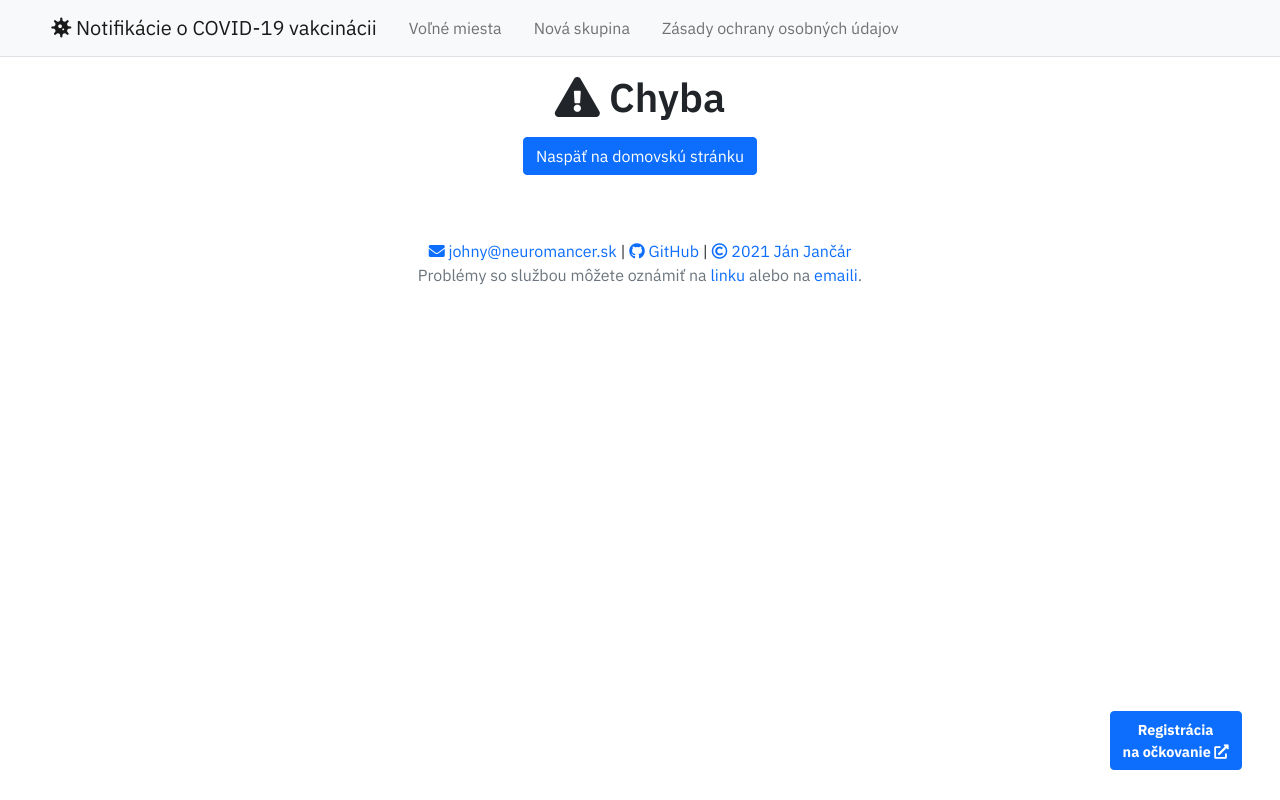
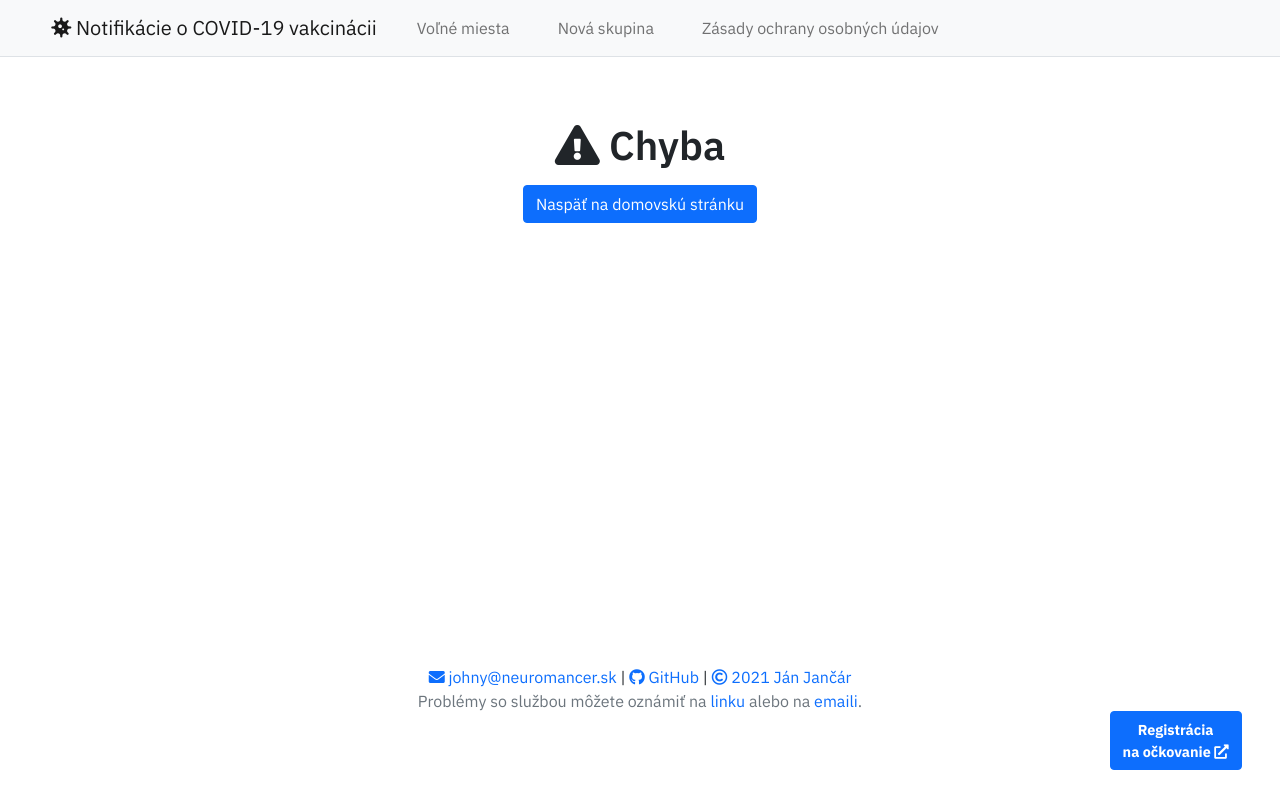
Before and after one commit to slovensko-help/vaccination-notify, a Python web app: template vacnotify/templates/error.html.jinja2 in a window 1280 px wide. Run offline with Jinja, Linux system fonts and the light colour scheme; the template is opened without the code that fills it, so the values that code supplies are empty; some libraries are stand-ins or nearby versions.

Commit message:
Better handling of CSRF errors and some minor style fixes.

```diff
--- a/vacnotify/__init__.py
+++ b/vacnotify/__init__.py
@@ -3,6 +3,7 @@ import locale
 import sentry_sdk
 import subprocess
 
+from flask_wtf.csrf import CSRFError
 from sentry_sdk.integrations.flask import FlaskIntegration
 from sentry_sdk.integrations.sqlalchemy import SqlalchemyIntegration
 from sentry_sdk.integrations.celery import CeleryIntegration
@@ -138,6 +139,11 @@ def errorhandler_notfound(error):
     return render_template("error.html.jinja2", error="Stránka neexistuje."), 404
 
 
+@app.errorhandler(CSRFError)
+def errorhandler_csrf(error):
+    return render_template("error.html.jinja2", error="Nepodarilo sa overiť CSRF token. Skúste prosím použiť iný webový prehliadač alebo okno inkognito."), 400
+
+
 @app.errorhandler(403)
 def errorhandler_hcaptcha(error):
     return render_template("error.html.jinja2", error="Prístup zamietnutý."), 403
--- a/vacnotify/static/base.css
+++ b/vacnotify/static/base.css
@@ -1,5 +1,13 @@
 #wrapper {
     overflow-x: hidden;
+}
+
+#content {
+    min-height: 70vh;
+}
+
+#nav-toggle {
+    margin-left: 1rem;
 }
 
 .navbar-brand {
--- a/vacnotify/templates/base.html.jinja2
+++ b/vacnotify/templates/base.html.jinja2
@@ -41,20 +41,20 @@
 <body class="position-relative">
 <div class="d-flex align-items-center mb-5" id="wrapper">
     <nav id="navbar" class="navbar navbar-expand-lg navbar-light bg-light border-bottom fixed-top">
-        <button class="navbar-toggler" type="button" data-bs-toggle="collapse" data-bs-target="#navbarSupportedContent" aria-controls="navbarSupportedContent" aria-expanded="false" aria-label="Toggle navigation">
+        <button id="nav-toggle" class="navbar-toggler" type="button" data-bs-toggle="collapse" data-bs-target="#navbarSupportedContent" aria-controls="navbarSupportedContent" aria-expanded="false" aria-label="Otvoriť menu">
             <span class="navbar-toggler-icon"></span>
         </button>
         <a class="navbar-brand" href="{{ url_for("main.index") }}"><i class="fas fa-virus"></i> <span class="d-none d-md-inline">Notifikácie o COVID-19 vakcinácii</span><span class="d-sm-none">Domov</span></a>
 
         <div class="collapse navbar-collapse" id="navbarSupportedContent">
             <ul class="navbar-nav ml-auto mt-2 mt-lg-0">
-                <li class="nav-item mx-2">
+                <li class="nav-item mx-3">
                     <a class="nav-link" href="{{ url_for('main.spot_subscribe') }}">Voľné miesta</a>
                 </li>
-                <li class="nav-item mx-2">
+                <li class="nav-item mx-3">
                     <a class="nav-link" href="{{ url_for('main.group_subscribe') }}">Nová skupina</a>
                 </li>
-                <li class="nav-item mx-2">
+                <li class="nav-item mx-3">
                     <a class="nav-link" href="{{ url_for('main.privacy') }}">Zásady ochrany osobných údajov</a>
                 </li>
             </ul>
--- a/vacnotify/templates/error.html.jinja2
+++ b/vacnotify/templates/error.html.jinja2
@@ -1,6 +1,6 @@
 {% extends "base.html.jinja2" %}
 {% block content %}
-    <div class="row">
+    <div class="row mt-5">
         <div class="col-sm-10 mx-auto text-center">
             <h1><i class="fas fa-exclamation-triangle"></i> Chyba</h1>
             <p class="lead">
--- a/vacnotify/templates/ok.html.jinja2
+++ b/vacnotify/templates/ok.html.jinja2
@@ -1,6 +1,6 @@
 {% extends "base.html.jinja2" %}
 {% block content %}
-    <div class="row">
+    <div class="row mt-5">
         <div class="col-sm-10 mx-auto text-center">
             <h1><i class="fas fa-check-circle"></i> OK</h1>
             <p class="lead">
```
Also changed, not shown: vacnotify/templates/subscribe_group.jinja2 (+4 -4 lines), vacnotify/templates/subscribe_spot.jinja2 (+4 -4 lines).
